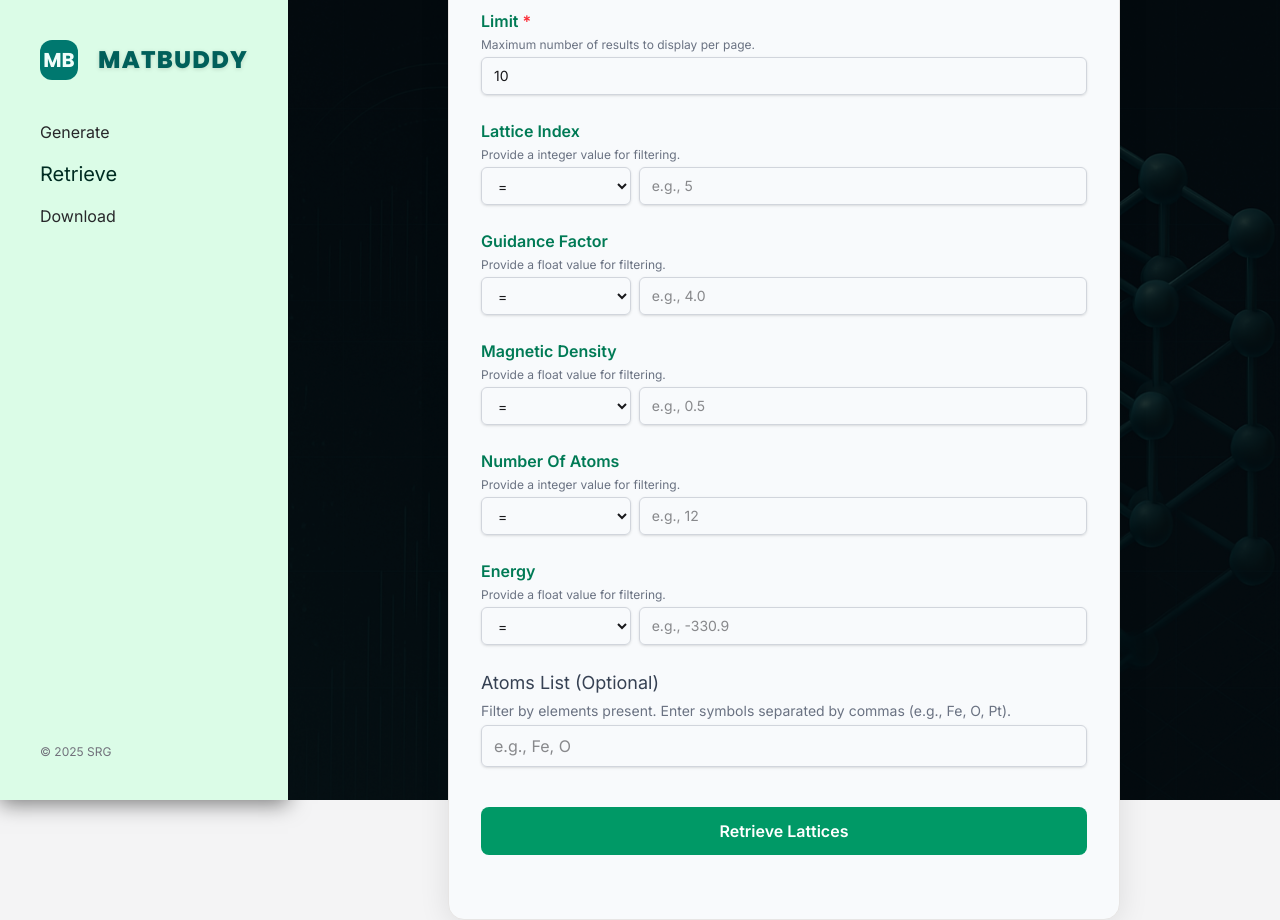
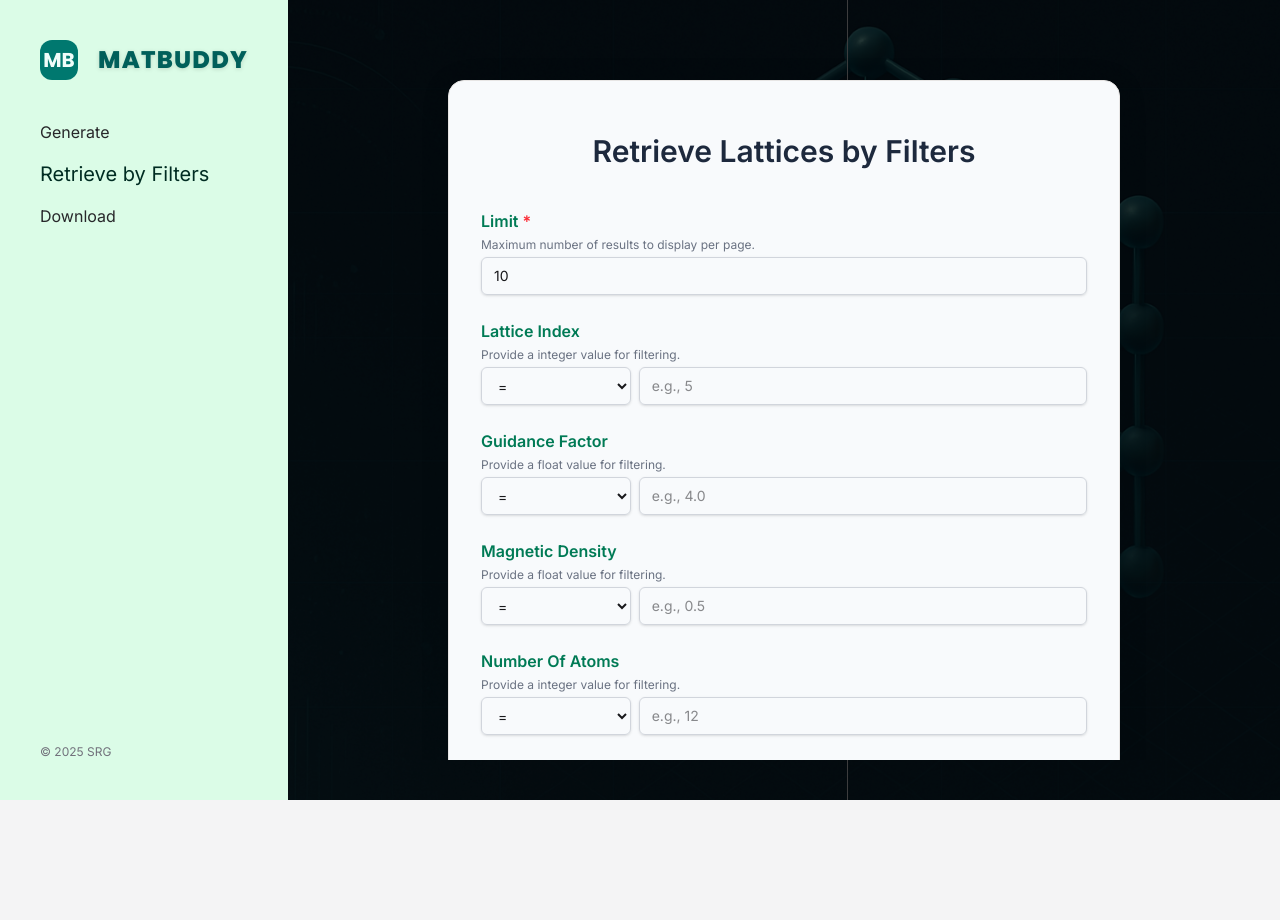
Before and after one commit to xiaodoushabing/mattergen, a React (Vite) app in the folder lisa/mattergen-app/frontend/: page /retrieve in a window 1280 px wide. After the commit the page ends 800 px from the top, so only its background shows below. Built offline with nearby package versions, Linux system fonts and the light colour scheme.

Commit message:
feat: RetrieveLattice component functional, with filter configuration and UI adjustments

```diff
--- a/lisa/mattergen-app/frontend/src/App.jsx
+++ b/lisa/mattergen-app/frontend/src/App.jsx
@@ -24,9 +24,11 @@ function NavLink({ to, children }) {
 }
 
 function App() {
+  const location = useLocation();
+  const isRetrieve = location.pathname === "/retrieve";
 
   return (
-    <div className="w-screen h-screen flex bg-zinc-100 text-zinc-900">
+    <div className="w-screen h-screen flex overflow-hidden">
       {/* Sidebar */}
       <aside className="w-72 bg-green-100 text-zinc-800 shadow-[0_4px_20px_rgba(0,0,0,0.5)] p-10 flex flex-col justify-between">
         <div>
@@ -46,7 +48,7 @@ function App() {
           {/* Sidebar Navigation */}
           <nav className="space-y-4">
             <NavLink to="/generate">Generate</NavLink>
-            <NavLink to="/retrieve">Retrieve</NavLink>
+            <NavLink to="/retrieve">Retrieve by Filters</NavLink>
             <NavLink to="/download">Download</NavLink>
           </nav>
         </div>
@@ -57,11 +59,14 @@ function App() {
       </aside>
 
       {/* Main Content */}
-      <main
-        className="relative flex-1 flex flex-col items-center justify-center p-4 bg-cover bg-center bg-no-repeat"
+      <div
+        className="relative flex-1 flex flex-col items-center justify-center p-10 bg-cover bg-center bg-no-repeat bg-fixed"
         style={{ backgroundImage: `url(${backgroundImage})` }}
         >
         <div className="absolute inset-0 bg-black opacity-75 z-0"></div>
+      <main
+        className={`h-full overflow-y-auto relative z-10 p-10 flex flex-col items-center ${isRetrieve ? 'justify-start' : 'justify-center'} w-full`}
+        >
         <Routes>
           <Route path="/" element={<Home />} />
           <Route path="/generate" element={<GenerateLattice />} />
@@ -69,6 +74,7 @@ function App() {
           <Route path="/retrieve" element={<RetrieveLattice />} />
         </Routes>
       </main>
+      </div>
     </div>
   );
 }
--- a/lisa/mattergen-app/frontend/src/components/RetrieveLattice.jsx
+++ b/lisa/mattergen-app/frontend/src/components/RetrieveLattice.jsx
@@ -8,22 +8,30 @@ const API = "http://localhost:8000"
 function RetrieveLattice () {
     // Define configuration for each filter field
     const filterFieldsConfig = [
-    { name: 'Limit', label: 'limit', defaultOp: 'eq', defaultValue: '10', placeholder: 'e.g., 10', numberType: 'integer', min: 1 },
-    { name: 'LatticeIndex', label: 'latticeIndex', defaultOp: 'eq', defaultValue: '', placeholder: 'e.g., 5', numberType: 'integer', min: 1 },
-    { name: 'GuidanceFactor', label: 'guidanceFactor', defaultOp: 'eq', defaultValue: '', placeholder: 'e.g., 4.0', numberType: 'float', min: 1 },
-    { name: 'MagneticDensity', label: 'magneticDensity', defaultOp: 'eq', defaultValue: '', placeholder: 'e.g., 0.5', numberType: 'float', min: 0 },
-    { name: 'NoOfAtoms', label: 'numberOfAtoms', defaultOp: 'eq', defaultValue: '', placeholder: 'e.g., 12', numberType: 'integer', min: 1 },
-    { name: 'Energy', label: 'energy', defaultOp: 'eq', defaultValue: '', placeholder: 'e.g., -330.9', numberType: 'float' },
+    { name: 'Limit', label: 'limit', defaultOp: '=', defaultValue: '10', placeholder: 'e.g., 10', numberType: 'integer', min: 1 },
+    { name: 'LatticeIndex', label: 'latticeIndex', defaultOp: '=', defaultValue: '', placeholder: 'e.g., 5', numberType: 'integer', min: 1 },
+    { name: 'GuidanceFactor', label: 'guidanceFactor', defaultOp: '=', defaultValue: '', placeholder: 'e.g., 4.0', numberType: 'float', min: 1 },
+    { name: 'MagneticDensity', label: 'magneticDensity', defaultOp: '=', defaultValue: '', placeholder: 'e.g., 0.5', numberType: 'float', min: 0 },
+    { name: 'NoOfAtoms', label: 'numberOfAtoms', defaultOp: '=', defaultValue: '', placeholder: 'e.g., 12', numberType: 'integer', min: 1 },
+    { name: 'Energy', label: 'energy', defaultOp: '=', defaultValue: '', placeholder: 'e.g., -330.9', numberType: 'float' },
 ];
 
-    // Valid operator options
-    const opOptions = ["eq", "neq", "lt", "gt", "lte", "gte"];
+    const opBackendMapping = {
+            '=': 'eq',
+            '!=': 'neq',
+            '<': 'lt',
+            '<=': 'lte',
+            '>': 'gt',
+            '>=': 'gte'
+        };
+
+    const opOptions = Object.keys(opBackendMapping);
 
     const [filters, setFilters] = useState(() => {
         const initialState = {};
         filterFieldsConfig.forEach(field => {
             initialState[field.name] = {
-                operator: field.defaultOp,
+                op: field.defaultOp,
                 value: field.defaultValue,
             };
         });
@@ -103,13 +111,14 @@ function RetrieveLattice () {
             const filterType = field.numberType;
 
             if (!opOptions.includes(filterOp)) {
-                setError(`Invalid operator for ${field.label}.`);
+                const invalidLabel = field.label.replace(/([A-Z])/g, ' $1').trim();
+                setError(`Invalid operator "${filterOp}" selected for ${invalidLabel}. Please choose a valid operator from the list.`);
                 setIsLoading(false);
                 return;
             }
 
             if (filterValue) {
-                valueNum = (filterType === 'float') ? parseFloat(filterValue) : parseInt(filterValue);
+                const valueNum = (filterType === 'float') ? parseFloat(filterValue) : parseInt(filterValue);
 
                 if (isNaN(valueNum)) {
                     setError(`${key.replace(/([A-Z])/g, ' $1').trim()} must be a valid ${filterType}.`);
@@ -123,9 +132,18 @@ function RetrieveLattice () {
                      return;
                 }
 
+                if (field.name === 'Limit') {
+                    requestPayload.limit = valueNum;
+                    return;
+                }
                 // map state key to backend snakecase format
+                const backendOpCode = opBackendMapping[filterOp];
+                if (!backendOpCode) { // Should not happen if operator validation passed
+                     validationError = `Internal error mapping operator "${filterOp}".`; return;
+                }
+
                 const apiFieldName = field.name.replace(/([A-Z])/g, '_$1').toLowerCase().replace(/^_/, '');
-                requestPayload[apiFieldName] = { value: valueNum, op: filterOp};
+                requestPayload[apiFieldName] = { value: valueNum, op: backendOpCode };
             }
         })
 
@@ -172,7 +190,7 @@ function RetrieveLattice () {
     return (
         <div className="relative z-10 p-8 bg-slate-50 rounded-2xl shadow-[0_4px_30px_rgba(0,0,0,0.1)] border border-stone-200 max-w-2xl w-full mx-auto">
         <h2 className=" relative z-10 text-3xl font-semibold text-slate-800 mb-10 mt-5 text-center">
-            Retrieve Lattices
+            Retrieve Lattices by Filters
         </h2>
 
             {/* Form */}
@@ -190,10 +208,10 @@ function RetrieveLattice () {
 
                 {/* Atoms List Input (Separate) */}
                 <div>
-                    <label htmlFor="atomsList" className="block text-lg font-medium text-gray-700">
-                        Atoms List (Optional)
+                    <label htmlFor={`atomsList`} className="block text-md font-semibold text-emerald-700 mb-1">
+                        Atoms List
                     </label>
-                    <p className="mt-1 text-sm text-gray-500">
+                    <p className="text-xs text-gray-500 mb-1">
                         Filter by elements present. Enter symbols separated by commas (e.g., Fe, O, Pt).
                     </p>
                     <input
@@ -208,50 +226,85 @@ function RetrieveLattice () {
                 </div>
 
                 {/* Submit Button */}
-                <div className="pt-4"> {/* Added padding top */}
+                <div className="flex justify-center"> {/* Added padding top */}
                     <button
                         type="submit"
-                        className={`w-full px-4 py-3 text-white font-semibold rounded-lg transition duration-200 ease-in-out text-base ${
+                        className={`bg-gradient-to-r from-emerald-500 to-teal-400 hover:from-emerald-700 hover:to-teal-600 text-stone-100 font-bold text-lg py-3 px-6 rounded-2xl shadow-lg hover:shadow-xl transition duration-300 ease-in-out ${
                         isLoading
                         ? 'bg-gray-400 cursor-not-allowed'
-                            : 'bg-emerald-600 hover:bg-emerald-700'
+                        : 'bg-teal-800 hover:bg-emerald-700'
                     }`}
                     disabled={isLoading}
                 >
-                        {isLoading ? 'Retrieving...' : 'Retrieve Lattices'}
+                    {isLoading ? 'Retrieving lattices...' : 'Retrieve Lattices'}
                     </button>
                 </div>
             </form>
 
             {/* Feedback Messages */}
-            {/* ... (message and error display remains the same) ... */}
-             {message && !error && ( // Show message only if no error
-                <div className="mt-6 p-4 bg-blue-100 text-blue-800 border border-blue-200 rounded-lg text-sm">
+            {message && (
+                <div className="mt-4 p-3 bg-green-100 text-green-800 border border-green-200 rounded-md text-sm">
                 {message}
                 </div>
             )}
             {error && (
-                <div className="mt-6 p-4 bg-red-100 text-red-800 border border-red-200 rounded-lg text-sm">
+                <div className="mt-4 p-3 bg-red-100 text-red-800 border border-red-200 rounded-md text-sm">
                 {error}
                 </div>
             )}
 
 
             {/* Results Display */}
-            {/* ... (results display logic remains the same) ... */}
             <div className="mt-8">
                 {results.length > 0 && (
-                    <h3 className="text-xl font-semibold text-slate-700 mb-4">Results:</h3>
+                    <h3 className="text-2xl font-bold text-slate-700 mb-6">
+                        Results:
+                    </h3>
                 )}
                 <div className="space-y-4">
                     {results.map((lattice) => (
-                        <div key={lattice.id} className="p-4 border border-gray-200 rounded-md bg-gray-50 text-sm">
-                            <p><strong>ID:</strong> {lattice.id}</p>
-                            <p><strong>Index:</strong> {lattice.lattice_index}, <strong>Atoms:</strong> {lattice.no_of_atoms}, <strong>Elements:</strong> {Object.keys(lattice.atoms_list).join(', ')}</p>
+                        <div
+                            key={lattice._id}
+                            className="p-4 border border-gray-200 rounded-lg bg-gray-100 flex justify-between items-start text-sm"
+                        >
+                            {/* Main Content Area (takes available space on the left) */}
+                            <div>
+                                <p className="mb-1">
+                                    <strong>Number of atoms:</strong> {lattice.no_of_atoms},{' '}
+                                </p>
+                                <p className="mb-1">
+                                <strong>Elements:</strong>{' '}
+                                {Object.entries(lattice.atoms_list) // Get [key, value] pairs
+                                    .map(([element, count], index, arr) => (
+                                        <span key={element}>
+                                            <span className="font-semibold text-emerald-700">{element}</span>
+                                            :{' '}
+                                            <span className="text-gray-600">{count}</span>
+                                            {index < arr.length - 1 ? ', ' : ''}
+                                        </span>
+                                    ))
+                                }
+                                </p>
+                                <p className="mb-1">
+                                    <strong>Guidance Factor:</strong> {lattice.guidance_factor}
+                                </p>
+                                <p className="mb-1">
+                                    <strong>Magnetic Density:</strong> {lattice.magnetic_density}
+                                </p>
                                 {lattice.ms_predictions?.energy && (
-                                <p><strong>Energy:</strong> {lattice.ms_predictions.energy.toFixed(4)}</p>
+                                    <p><strong>Energy:</strong> {lattice.ms_predictions.energy.toFixed(2)}</p>
                                 )}
-                            {/* Add more fields as needed */}
+                            </div>
+
+                            {/* ID and Index Area (pushed to the top right) */}
+                            <div className="text-right text-xs text-gray-500 ml-4">
+                                <p className="font-semibold mb-1">
+                                    ID: {lattice._id}
+                                </p>
+                                <p>
+                                    Index: {lattice.lattice_index}
+                                </p>
+                            </div>
                         </div>
                     ))}
                 </div>
@@ -267,14 +320,14 @@ function RetrieveLattice () {
                             }`}
                             disabled={isLoading}
                         >
-                            {isLoading ? 'Loading...' : 'Load More'}
+                            {isLoading ? 'Fetching...' : 'Load More'}
                         </button>
                     </div>
                 )}
             </div>
 
 
-        </div> // Closing main container div
+        </div>
     );
 }
 
```
Also changed, not shown: lisa/mattergen-app/frontend/src/components/FilterInputRow.jsx (+5 -4 lines). Lines whose indentation alone changed are shown as unchanged.
